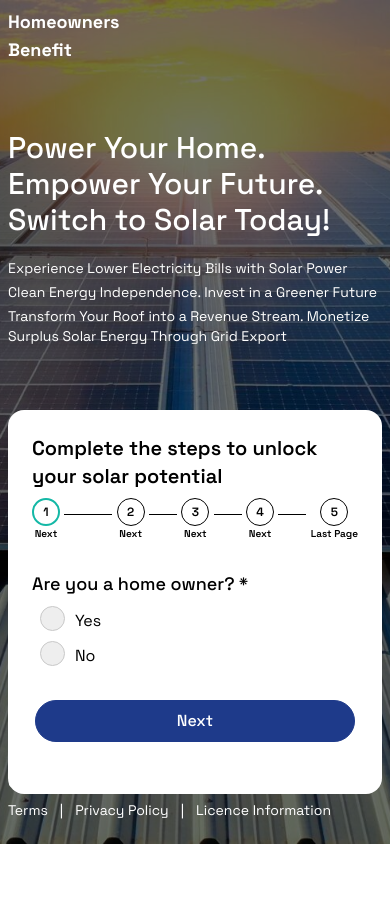
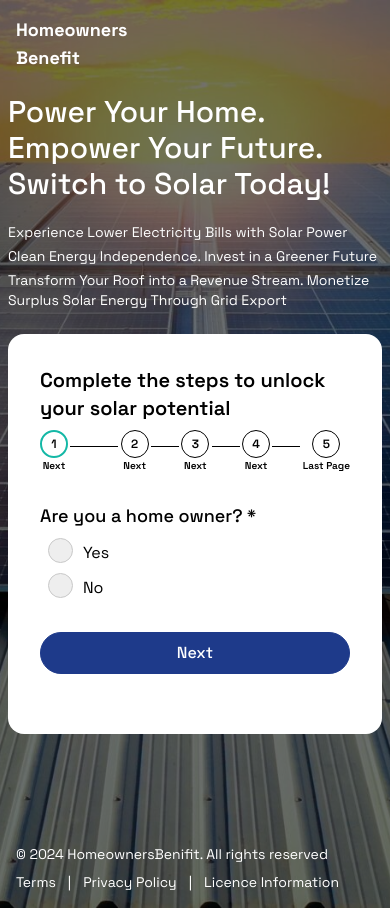
Before and after one commit to faysal725/nebs-it, a Next.js app: page / in a window 390 px wide. Before the commit the page ends 844 px from the top, so only its background shows below. Built offline with nearby package versions, Linux system fonts and the light colour scheme.

Commit message:
responsive issue resolved, errors resolved

```diff
--- a/app/globals.css
+++ b/app/globals.css
@@ -19,8 +19,6 @@ body {
   background: var(--background);
   font-family: Arial, Helvetica, sans-serif;
 }
-
-
 
 /* The container */
 .container {
@@ -51,15 +49,13 @@ body {
   width: 25px;
   background-color: #eee;
   border-radius: 50%;
-  border:1px solid rgb(201, 201, 201);
+  border: 1px solid rgb(201, 201, 201);
 }
-
-
 
 /* When the radio button is checked, add a blue background */
 .container input:checked ~ .checkmark {
-  background-color: #2196F3;
-  border:1px solid #2196F3;
+  background-color: #2196f3;
+  border: 1px solid #2196f3;
 }
 
 /* Create the indicator (the dot/circle - hidden when not checked) */
--- a/app/layout.js
+++ b/app/layout.js
@@ -2,6 +2,7 @@ import { Geist, Geist_Mono, Space_Grotesk } from "next/font/google";
 import "./globals.css";
 import Navbar from "./ui/Navbar";
 import Footer from "./ui/Footer";
+import herosectionBg from "@/assets/herosection/herosection-bg.jpg";
 
 const geistSans = Geist({
   variable: "--font-geist-sans",
@@ -27,11 +28,18 @@ export default function RootLayout({ children }) {
   return (
     <html lang="en">
       <body className={` ${SpaceGrotesk.className} antialiased`}>
-        <main>
+        <main
+          className=" bg-cover bg-center relative p-2"
+          style={{ backgroundImage: `url(${herosectionBg.src})` }}
+        >
+          <span className="absolute top-0 right-0 w-full h-full bg-black/55 z-10"></span>
           <Navbar />
+          <section className="relative z-20">
+
           {children}
+          </section>
+          <Footer />
         </main>
-        <Footer />
       </body>
     </html>
   );
--- a/app/page.js
+++ b/app/page.js
@@ -4,8 +4,7 @@ import herosectionBg from "@/assets/herosection/herosection-bg.jpg";
 
 export default function Home() {
   return (
-    <div className=" bg-cover bg-center"
-    style={{ backgroundImage: `url(${herosectionBg.src})` }}>
+    <div >
       <Herosection />
     </div>
   );
--- a/app/ui/Footer.jsx
+++ b/app/ui/Footer.jsx
@@ -2,7 +2,7 @@ import React from 'react'
 
 export default function Footer() {
   return (
-    <main className='-mt-20 md:-mt-14 relative'>
+    <main className=' md:-mt-9 relative z-20'>
         <section className='flex flex-col md:flex-row items-start md:justify-between gap-2 max-w-7xl mx-auto p-2'>
             <div className='text-sm text-white'>
             © 2024 HomeownersBenifit. All rights reserved
--- a/app/ui/FormSection.jsx
+++ b/app/ui/FormSection.jsx
@@ -60,7 +60,7 @@ export default function FormSection({isServeyFinish = false}) {
   }
 
   return (
-    <main className=" text-base font-semibold text-black p-6 rounded-2xl relative overflow-hidden  bg-white min-h-80">
+    <main className=" text-base font-semibold text-black p-8 rounded-2xl relative overflow-hidden  bg-white min-h-80">
       <p className="text-xl">Complete the steps to unlock your solar potential</p>
 
       <section>
--- a/app/ui/FormSteps.jsx
+++ b/app/ui/FormSteps.jsx
@@ -1,4 +1,4 @@
-import React, { useEffect, useMemo, useState } from "react";
+import React, { Fragment, useEffect, useMemo, useState } from "react";
 
 export default function FormSteps({ steps = 1, current = 4 }) {
 
@@ -9,8 +9,9 @@ export default function FormSteps({ steps = 1, current = 4 }) {
   return (
     <ul className="text-xs flex justify-between items-center my-2 ">
       {allSteps.map((step, index) => (
-        <>
-          <li key={index} className="flex flex-col justify-center items-center">
+        <Fragment key={index}>
+
+          <li  className="flex flex-col justify-center items-center">
             <div
               className={`rounded-full h-7 w-7 border  flex justify-center  items-center ${
                 current == step && "border-2 border-teal-500"
@@ -40,7 +41,8 @@ export default function FormSteps({ steps = 1, current = 4 }) {
               ></span>
             </li>
           )}
-        </>
+
+        </Fragment>
       ))}
     </ul>
   );
--- a/app/ui/Herosection.jsx
+++ b/app/ui/Herosection.jsx
@@ -2,13 +2,11 @@ import React from "react";
 import herosectionBg from "@/assets/herosection/herosection-bg.jpg";
 import FormSection from "./FormSection";
 
-export default function Herosection({isServeyFinish = false}) {
+export default function Herosection({ isServeyFinish = false }) {
   return (
-    <main className="min-h-screen  p-2 relative z-0 flex justify-center items-center">
-      <span className="absolute top-0 right-0 w-full h-full bg-black/55 z-10"></span>
-
+    <main className="min-h-screen   relative z-0 flex justify-center items-center -mt-28">
       <section className="relative z-20 max-w-7xl mx-auto  text-white grid grid-cols-1 md:grid-cols-2 gap-6">
-        <div className="flex flex-col gap-5 mt-20 md:mt-0 md:justify-around">
+        <div className="flex flex-col gap-5   md:justify-around">
           <div>
             <h2 className="text-3xl lg:text-6xl font-medium ">
               Power Your Home. Empower Your Future. Switch to Solar Today!
@@ -23,8 +21,8 @@ export default function Herosection({isServeyFinish = false}) {
             </li>
           </ul>
         </div>
-        <div className="mt-10 md:mt-0 lg:flex lg:justify-end ">
-          <FormSection isServeyFinish={isServeyFinish}/>
+        <div className="  lg:flex lg:justify-end ">
+          <FormSection isServeyFinish={isServeyFinish} />
         </div>
       </section>
     </main>
--- a/app/ui/Navbar.jsx
+++ b/app/ui/Navbar.jsx
@@ -2,7 +2,7 @@ import React from 'react'
 
 export default function Navbar() {
   return (
-    <main className="  min-h-24 fixed top-0 right-0 w-full z-10" >
+    <main className="  min-h-24 relative z-10" >
         <section className='max-w-7xl mx-auto p-2'>
             <p className='text-white text-lg md:text-2xl font-bold'>Homeowners <br /> Benefit</p>
         </section>
--- a/app/ui/Radio.jsx
+++ b/app/ui/Radio.jsx
@@ -4,7 +4,6 @@ import React from 'react'
 const Radio = ({ options, name, selected, onChange, label, required=false }) => {
     return (
       <div className="flex flex-col space-y-2">
-        {/* {label && <p className="text-lg font-medium">{label}</p>} */}
         <div className="space-x-1">
         {label && <label className="text-lg font-medium">{label}</label>}
         {required && <span className="text-lg font-medium">*</span>}
@@ -22,7 +21,7 @@ const Radio = ({ options, name, selected, onChange, label, required=false }) =>
                 className="w-4 h-4 accent-blue-500"
               />
               <span className="text-base font-normal">{option.label}</span>
-              <span class="checkmark"></span>
+              <span className="checkmark"></span>
             </label>
           ))}
         </div>
```
Lines whose indentation alone changed are shown as unchanged.
